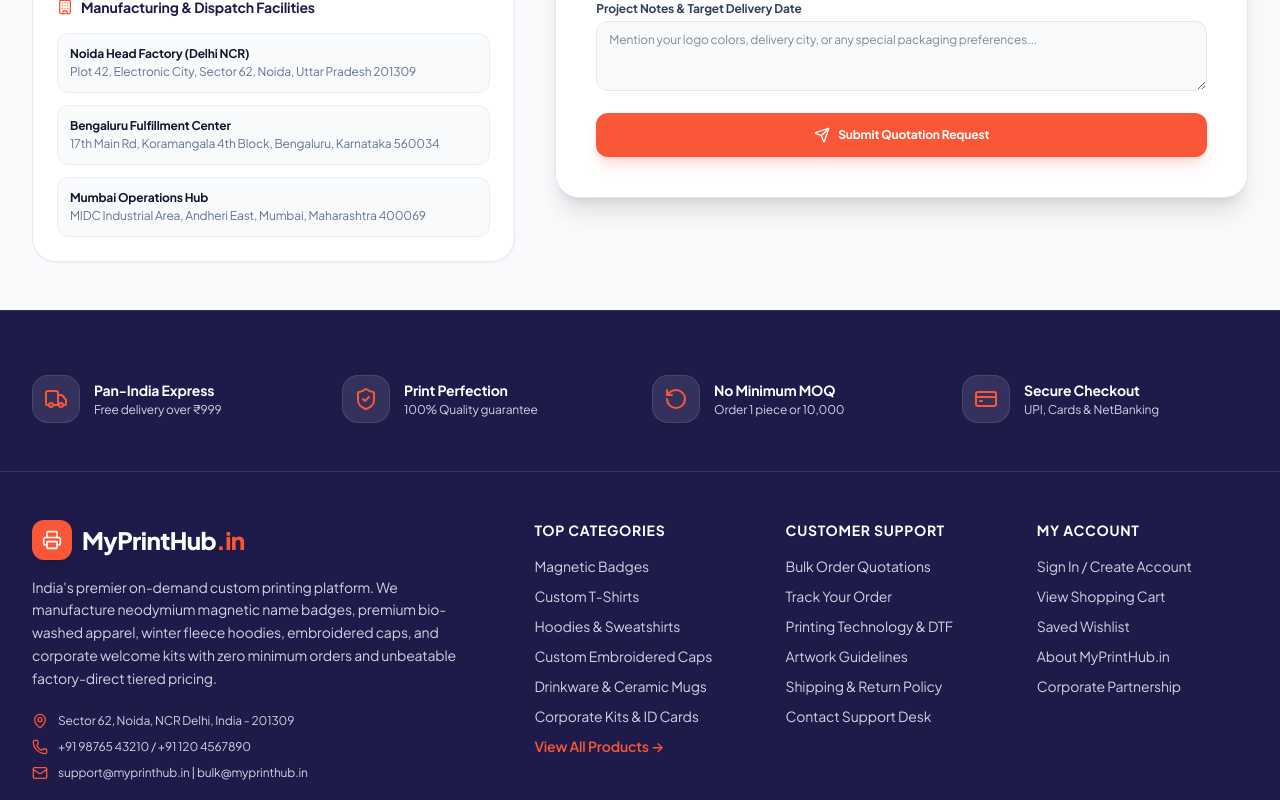
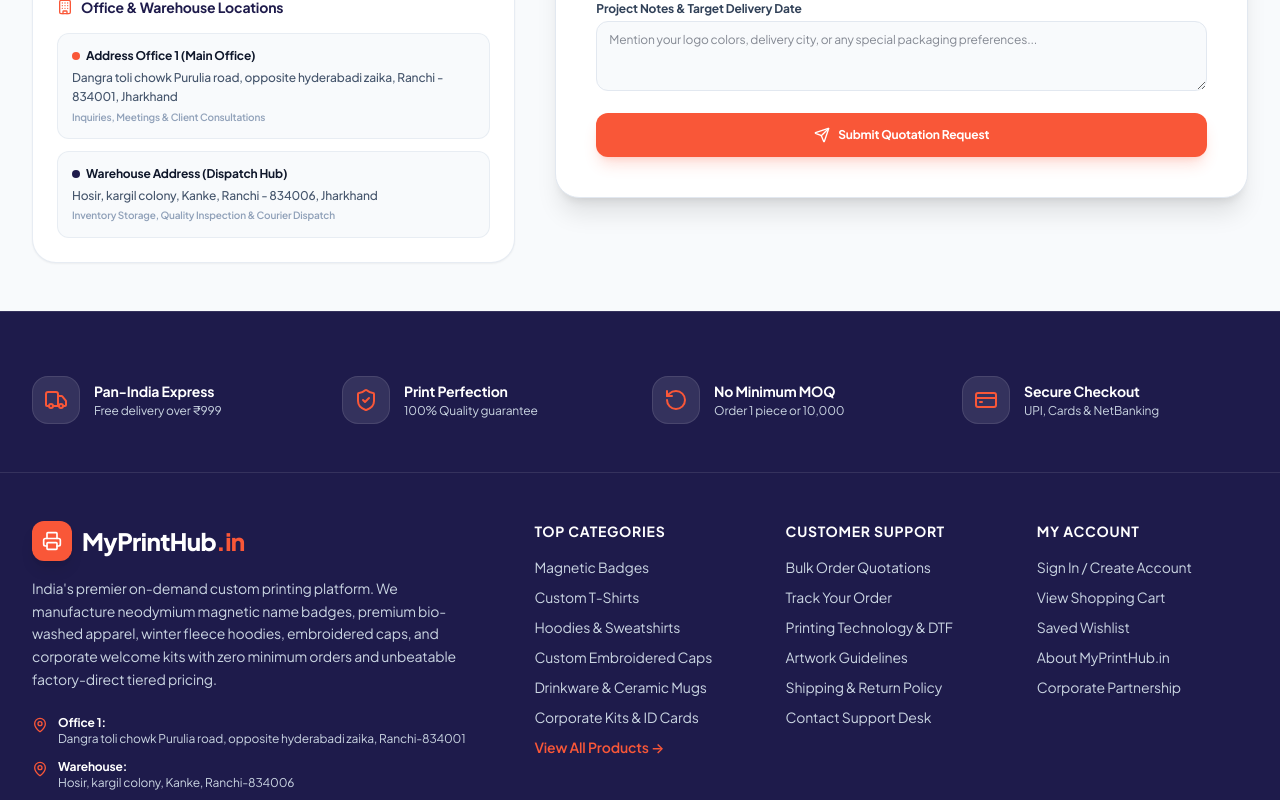
Before and after one commit to saheb1727/Web_Project, a Next.js app: page /contact in a window 1280 px wide. Shown: the part 720-1520 px from the top of the page. Built offline with nearby package versions, Linux system fonts and the light colour scheme.

Commit message:
Add Office 1 and Warehouse Ranchi addresses across footer, contact page, metadata schema, and product details

```diff
--- a/src/app/auth/page.tsx
+++ b/src/app/auth/page.tsx
@@ -217,11 +217,11 @@ export default function AuthPage() {
 
                 <div className="text-xs text-slate-600 space-y-1 bg-slate-50 p-3.5 rounded-2xl border border-slate-100">
                   <p className="font-bold text-slate-900">{user.name}</p>
-                  <p>{user.savedAddress?.address || "Plot 42, Electronic City, Sector 62"}</p>
+                  <p>{user.savedAddress?.address || "Dangra toli chowk Purulia road, opposite hyderabadi zaika"}</p>
                   <p>
-                    {user.savedAddress?.city || "Noida"},{" "}
-                    {user.savedAddress?.state || "Uttar Pradesh"} -{" "}
-                    <strong>{user.savedAddress?.pincode || "201301"}</strong>
+                    {user.savedAddress?.city || "Ranchi"},{" "}
+                    {user.savedAddress?.state || "Jharkhand"} -{" "}
+                    <strong>{user.savedAddress?.pincode || "834001"}</strong>
                   </p>
                   <p className="text-slate-400 pt-1 font-mono">{user.phone}</p>
                 </div>
--- a/src/app/contact/page.tsx
+++ b/src/app/contact/page.tsx
@@ -125,27 +125,34 @@ export default function ContactPage() {
               </div>
             </div>
 
-            {/* Office Hubs */}
+            {/* Office & Warehouse Locations */}
             <div className="bg-white rounded-3xl p-6 border border-slate-200/80 shadow-xs space-y-4">
               <h4 className="text-sm font-bold text-[#1E1B4B] flex items-center gap-2">
                 <Building className="w-4 h-4 text-[#F95738]" />
-                <span>Manufacturing & Dispatch Facilities</span>
+                <span>Office & Warehouse Locations</span>
               </h4>
 
               <div className="space-y-3 text-xs text-slate-600">
-                <div className="p-3 rounded-xl bg-slate-50 border border-slate-200/60">
-                  <div className="font-bold text-slate-900">Noida Head Factory (Delhi NCR)</div>
-                  <p className="text-slate-500 mt-0.5">Plot 42, Electronic City, Sector 62, Noida, Uttar Pradesh 201309</p>
+                <div className="p-3.5 rounded-xl bg-slate-50 border border-slate-200/70 hover:border-slate-300 transition-colors">
+                  <div className="flex items-center gap-1.5 text-xs font-bold text-slate-900">
+                    <span className="w-2 h-2 rounded-full bg-[#F95738]" />
+                    <span>Address Office 1 (Main Office)</span>
+                  </div>
+                  <p className="text-slate-600 mt-1 font-medium leading-relaxed">
+                    Dangra toli chowk Purulia road, opposite hyderabadi zaika, Ranchi - 834001, Jharkhand
+                  </p>
+                  <span className="text-[10px] text-slate-400 font-semibold mt-1 block">Inquiries, Meetings & Client Consultations</span>
                 </div>
 
-                <div className="p-3 rounded-xl bg-slate-50 border border-slate-200/60">
-                  <div className="font-bold text-slate-900">Bengaluru Fulfillment Center</div>
-                  <p className="text-slate-500 mt-0.5">17th Main Rd, Koramangala 4th Block, Bengaluru, Karnataka 560034</p>
-                </div>
-
-                <div className="p-3 rounded-xl bg-slate-50 border border-slate-200/60">
-                  <div className="font-bold text-slate-900">Mumbai Operations Hub</div>
-                  <p className="text-slate-500 mt-0.5">MIDC Industrial Area, Andheri East, Mumbai, Maharashtra 400069</p>
+                <div className="p-3.5 rounded-xl bg-slate-50 border border-slate-200/70 hover:border-slate-300 transition-colors">
+                  <div className="flex items-center gap-1.5 text-xs font-bold text-slate-900">
+                    <span className="w-2 h-2 rounded-full bg-[#1E1B4B]" />
+                    <span>Warehouse Address (Dispatch Hub)</span>
+                  </div>
+                  <p className="text-slate-600 mt-1 font-medium leading-relaxed">
+                    Hosir, kargil colony, Kanke, Ranchi - 834006, Jharkhand
+                  </p>
+                  <span className="text-[10px] text-slate-400 font-semibold mt-1 block">Inventory Storage, Quality Inspection & Courier Dispatch</span>
                 </div>
               </div>
             </div>
--- a/src/app/layout.tsx
+++ b/src/app/layout.tsx
@@ -74,10 +74,10 @@ export default function RootLayout({
           "India's premier on-demand custom printing platform for executive magnetic badges, bio-washed apparel, and corporate welcome kits.",
         "address": {
           "@type": "PostalAddress",
-          "streetAddress": "Sector 62",
-          "addressLocality": "Noida",
-          "addressRegion": "Uttar Pradesh",
-          "postalCode": "201309",
+          "streetAddress": "Dangra toli chowk Purulia road, opposite hyderabadi zaika",
+          "addressLocality": "Ranchi",
+          "addressRegion": "Jharkhand",
+          "postalCode": "834001",
           "addressCountry": "IN",
         },
         "contactPoint": {
--- a/src/app/products/[id]/page.tsx
+++ b/src/app/products/[id]/page.tsx
@@ -603,8 +603,8 @@ export default function ProductDetailPage() {
                   <span className="font-bold text-emerald-600">{product.minQuantity} Piece (Zero MOQ)</span>
                 </div>
                 <div className="py-2 flex justify-between">
-                  <span className="font-semibold text-slate-500">Manufacturing Facility</span>
-                  <span className="font-bold text-slate-800">Plot 42, Sector 62, Noida NCR</span>
+                  <span className="font-semibold text-slate-500">Warehouse & Dispatch</span>
+                  <span className="font-bold text-slate-800">Hosir, Kanke, Ranchi-834006</span>
                 </div>
               </div>
             )}
--- a/src/components/home/HeroSection.tsx
+++ b/src/components/home/HeroSection.tsx
@@ -380,7 +380,7 @@ export const HeroSection: React.FC = () => {
                     <Play className="w-7 h-7 fill-white ml-1" />
                   </div>
                   <span className="text-sm font-bold">10,000 Sq. Ft. Manufacturing & Laser Lab</span>
-                  <span className="text-xs text-slate-300">Plot 42, Electronic City, Sector 62, Noida</span>
+                  <span className="text-xs text-slate-300">Hosir, Kargil Colony, Kanke, Ranchi-834006</span>
                 </div>
               </div>
 
--- a/src/components/layout/Footer.tsx
+++ b/src/components/layout/Footer.tsx
@@ -83,12 +83,22 @@ export const Footer: React.FC = () => {
               unbeatable factory-direct tiered pricing.
             </p>
 
-            <div className="space-y-2.5 text-xs text-slate-300 pt-2">
-              <div className="flex items-center gap-2.5">
-                <MapPin className="w-4 h-4 text-[var(--color-accent)] shrink-0" />
-                <span>Sector 62, Noida, NCR Delhi, India - 201309</span>
+            <div className="space-y-3 text-xs text-slate-300 pt-2">
+              <div className="flex items-start gap-2.5">
+                <MapPin className="w-4 h-4 text-[var(--color-accent)] shrink-0 mt-0.5" />
+                <div>
+                  <strong className="text-white font-bold block">Office 1:</strong>
+                  <span>Dangra toli chowk Purulia road, opposite hyderabadi zaika, Ranchi-834001</span>
+                </div>
               </div>
-              <div className="flex items-center gap-2.5">
+              <div className="flex items-start gap-2.5">
+                <MapPin className="w-4 h-4 text-[var(--color-accent)] shrink-0 mt-0.5" />
+                <div>
+                  <strong className="text-white font-bold block">Warehouse:</strong>
+                  <span>Hosir, kargil colony, Kanke, Ranchi-834006</span>
+                </div>
+              </div>
+              <div className="flex items-center gap-2.5 pt-1 border-t border-white/10">
                 <Phone className="w-4 h-4 text-[var(--color-accent)] shrink-0" />
                 <span>+91 98765 43210 / +91 120 4567890</span>
               </div>
```
